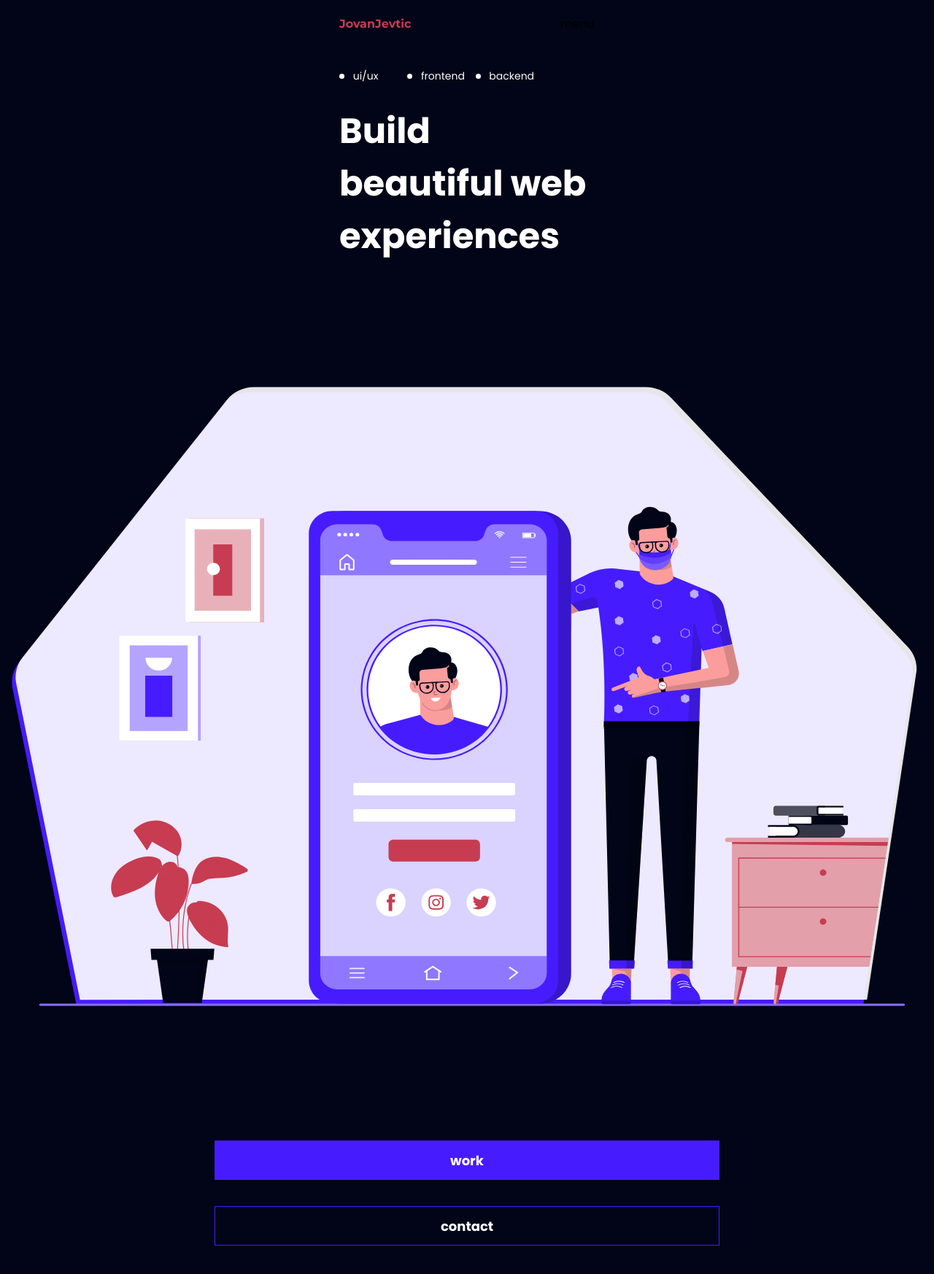
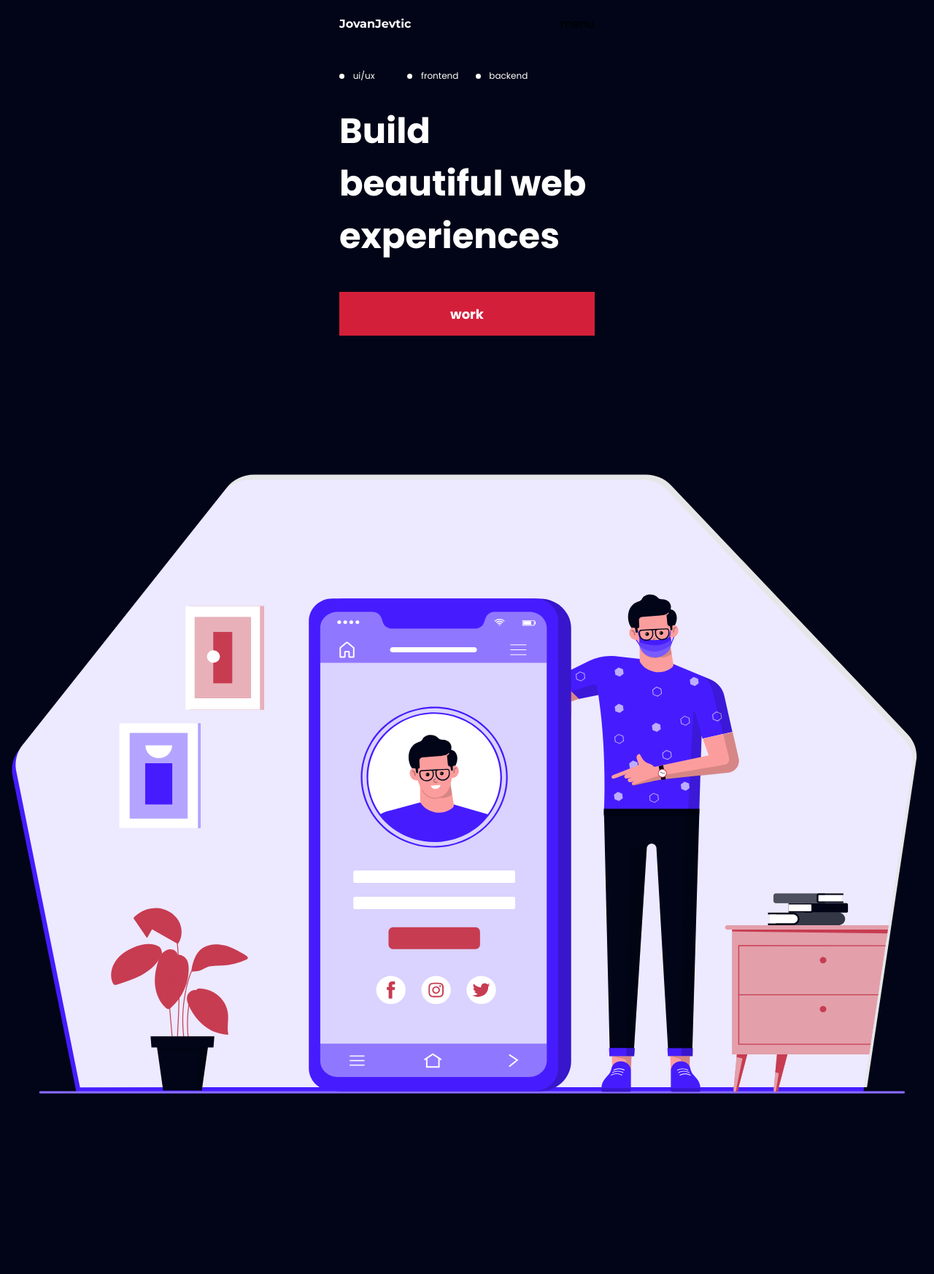
Before and after one commit to JovanJevtic/Portfolio-2021, a plain HTML site: page index.html in a window 1280 px wide. Shown: the top 1746 px of the page at 73% size. Drawn offline with Linux system fonts and the light colour scheme.

Commit message:
removed second button

```diff
--- a/index.html
+++ b/index.html
@@ -59,16 +59,16 @@
                     </ul>
                 </div>
                 <h1 id="homepage-heading">Build beautiful web experiences</h1>
+                <div id="homepage-btns-wrapp">
+                    <div class="homepage-cta-wrapp">
+                        <div id="homepage-cta1" class="homepage-cta">work</div>
+                    </div>
+                    <!-- <div class="homepage-cta-wrapp">
+                        <div id="homepage-cta2" class="homepage-cta">contact</div>
+                    </div> -->
+                </div>
             </div>
             <img id="homepage-img" src="./assets/homepage.svg" alt="svg">
-            <div id="homepage-btns-wrapp">
-                <div class="homepage-cta-wrapp">
-                    <div id="homepage-cta1" class="homepage-cta">work</div>
-                </div>
-                <div class="homepage-cta-wrapp">
-                    <div id="homepage-cta2" class="homepage-cta">contact</div>
-                </div>
-            </div>
         </section>
         <section id="aboutpage"></section>
     </div>
--- a/styles/components/_header.scss
+++ b/styles/components/_header.scss
@@ -19,6 +19,7 @@ header {
 
             #logo {
                 color: $color3;
+                color: #fff;
                 font-size: 16px;
             }
         }
--- a/styles/config/_config.scss
+++ b/styles/config/_config.scss
@@ -13,8 +13,8 @@
 }
 
 $color1: #010517;
-$color2: #461CFF;
-$color3: #C73C51;
+$color2: #3d11ff;
+$color3: #d41f3a;
 
 a {
     text-decoration: none;
--- a/styles/pages/_homepage.scss
+++ b/styles/pages/_homepage.scss
@@ -50,7 +50,7 @@
                         .homepage-subheading-text {
                             color: #fff;
                             font-weight: 400;
-                            font-size: 14px;
+                            font-size: 12px;
                         }
                     }
                 }
@@ -67,12 +67,13 @@
 }
 
 #homepage-btns-wrapp {
-    height: 18vh;
-    width: 60%;
+    height: 10vh;
+    width: 100%;
     margin: auto;
     display: flex;
     flex-direction: column;
     // background: yellow;
+    margin-top: 5vh;
 }
 
 .homepage-cta-wrapp {
@@ -82,7 +83,7 @@
 }
 
 .homepage-cta {
-    width: 90%;
+    width: 100%;
     height: 75%;
     // background: red;
     cursor: pointer;
@@ -94,6 +95,7 @@
 
 #homepage-cta1 {
     background: $color2;
+    background: $color3;
     display: flex;
     justify-content: center;
     align-items: center;
```
Also changed, not shown: styles/styles.css, 1 other file.
